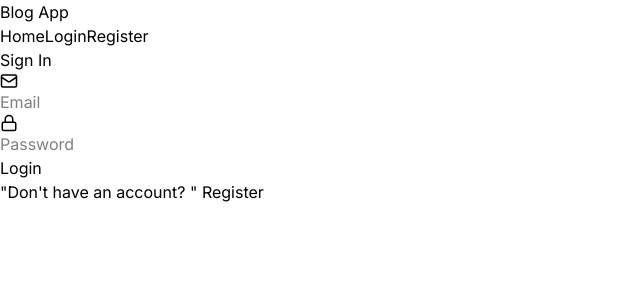
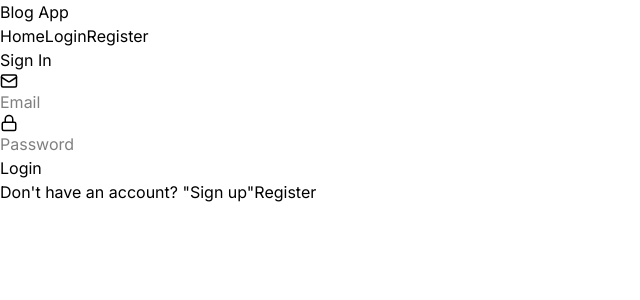
Before and after one commit to azraFathima98/blog-publication-app, a Next.js app: page /login in a window 1280 px wide. Shown: the top 300 px of the page, without its empty margins (0-640 px from the left). Built offline with nearby package versions, Linux system fonts and the light colour scheme; no server answers.

Commit message:
fixed errors

```diff
--- a/src/app/login/page.tsx
+++ b/src/app/login/page.tsx
@@ -75,7 +75,8 @@ export default function LoginPage() {
         </form>
 
         <p className="mt-6 text-center text-sm text-gray-600">
-          "Don't have an account? "{' '}
+          Don&apos;t have an account? &quot;Sign up&quot;
+
 
           <a
             href="/register"
--- a/src/app/page.tsx
+++ b/src/app/page.tsx
@@ -16,7 +16,8 @@ export default function HomePage() {
   const [posts, setPosts] = useState<Post[]>([]);
   const [loading, setLoading] = useState(true);
   const [searchTerm, setSearchTerm] = useState('');
-  const [isPremiumUser, setIsPremiumUser] = useState(false);
+  const [isPremiumUser] = useState(false);
+
 
 
   useEffect(() => {
```
